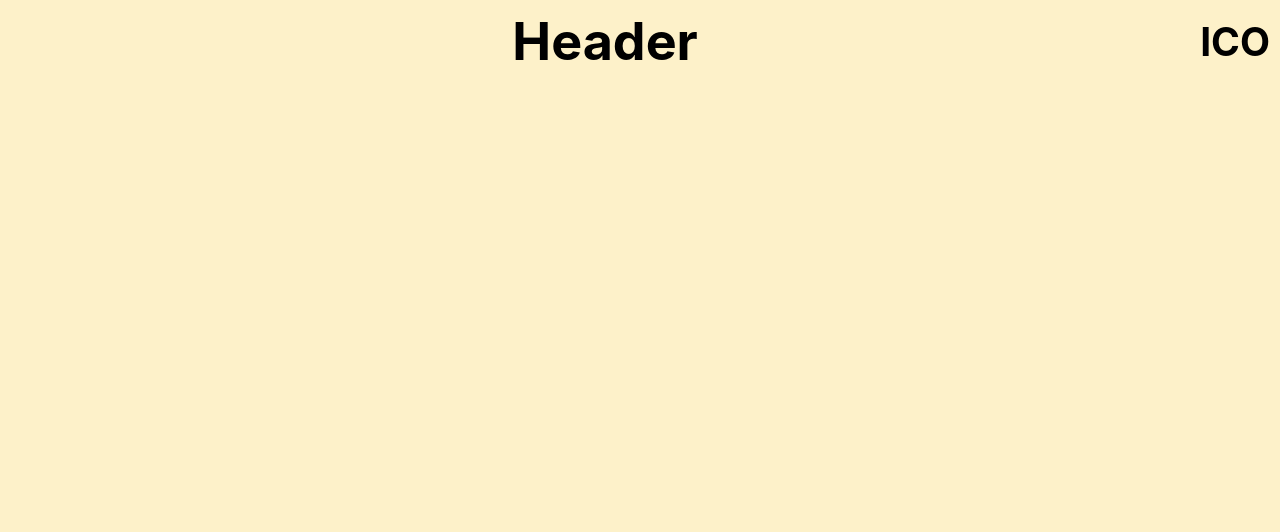
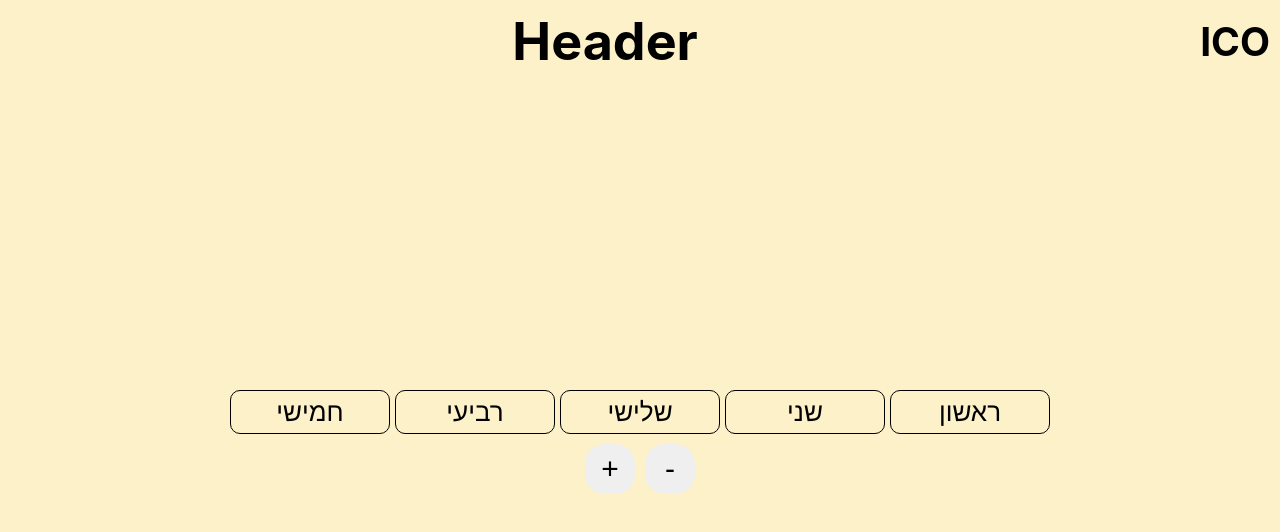
Before and after one commit to yotam-yakovw/workweek, a React (Create React App) app: page / in a window 1280 px wide. Shown: the top 532 px of the page. Built offline with nearby package versions, Linux system fonts and the light colour scheme.

Commit message:
Added workers component

```diff
--- a/src/Components/App/App.js
+++ b/src/Components/App/App.js
@@ -1,10 +1,12 @@
 import './App.css';
 import Header from '../Header/Header';
+import Workers from '../Workers/Workers';
 
 function App() {
   return (
     <div className="App">
       <Header />
+      <Workers />
     </div>
   );
 }
--- a/src/Components/Header/Header.css
+++ b/src/Components/Header/Header.css
@@ -3,7 +3,6 @@
   align-items: center;
   width: 100%;
   margin-top: 10px;
-  margin-bottom: auto;
 }
 
 .title {
--- /dev/null
+++ b/src/Components/Workers/Workers.css
@@ -0,0 +1,29 @@
+.workers {
+  margin: auto;
+  width: 100%;
+}
+
+.days {
+  display: flex;
+  flex-direction: row-reverse;
+  justify-content: center;
+  gap: 5px;
+  margin: 10px auto;
+}
+
+.day {
+  border: 1px solid black;
+  border-radius: 10px;
+  width: 10%;
+  padding: 5px 15px;
+}
+
+.button {
+  font-size: 30px;
+  border: 0;
+  border-radius: 20px;
+  width: 50px;
+  height: 50px;
+  margin: 0 5px;
+  cursor: pointer;
+}
--- /dev/null
+++ b/src/Components/Workers/Workers.js
@@ -0,0 +1,36 @@
+import './Workers.css';
+import { useState } from 'react';
+
+export default function Workers() {
+  const [workers, setWorkers] = useState(0);
+
+  const addWorker = () => setWorkers(workers + 1);
+  const subtractWorker = () => {
+    if (workers != 0) {
+      setWorkers(workers - 1);
+    }
+  };
+
+  return (
+    <div className='workers'>
+      <div className='days'>
+        <div className='day'>ראשון</div>
+        <div className='day'>שני</div>
+        <div className='day'>שלישי</div>
+        <div className='day'>רביעי</div>
+        <div className='day'>חמישי</div>
+      </div>
+      <div className='names'>
+        {Array.from({ length: workers }).map((w, key) => (
+          <div key={key}>worker {key + 1}</div>
+        ))}
+      </div>
+      <button onClick={addWorker} className='button'>
+        +
+      </button>
+      <button onClick={subtractWorker} className='button'>
+        -
+      </button>
+    </div>
+  );
+}
```
Also changed, not shown: src/Components/Worker/Worker.js (added, +7 -0 lines).
